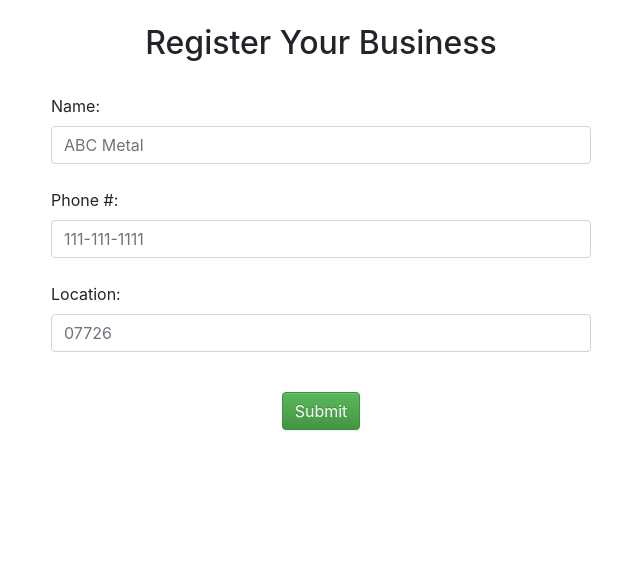
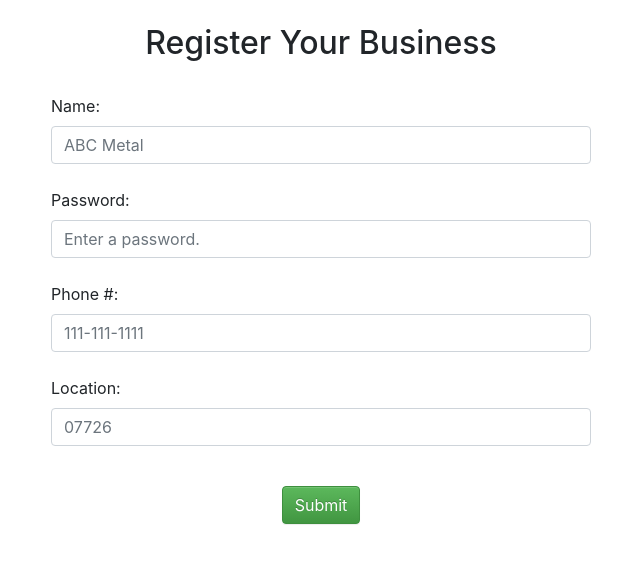
Before and after one commit to isaacbuckman/WinHacks2020, a Flask app: page /register in a window 1280 px wide. Shown: the top 564 px of the page, without its empty margins (319-959 px from the left). Run offline with Flask 2, Linux system fonts and the light colour scheme; some libraries are stand-ins or nearby versions.

Commit message:
add password to register

```diff
--- a/templates/register.html
+++ b/templates/register.html
@@ -23,6 +23,9 @@
 
           <label for="name">Name:</label>
           <input type="text" class="form-control" id="name" name="name" placeholder="ABC Metal">
+            <br>
+          <label for="password">Password:</label>
+          <input type="password" class="form-control" id="password" name="password" placeholder="Enter a password.">
             <br>
           <label for="contact">Phone #:</label>
           <input type="text" class="form-control" id="contact" name="contact" placeholder="111-111-1111">
```
